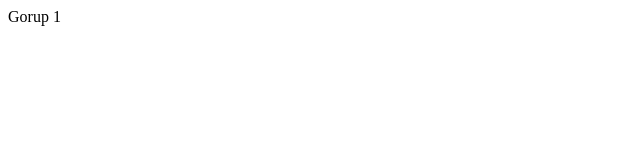
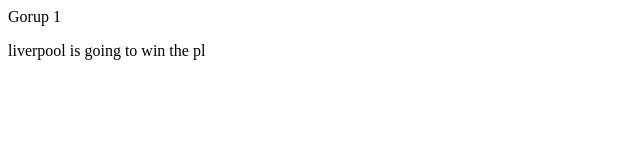
Before and after one commit to EmmanuelGyan/project2, a plain HTML site: page index.html in a window 1280 px wide. Shown: the whole page, without its empty margins (0-640 px from the left). Drawn offline with Linux system fonts and the light colour scheme.

Commit message:
added new staetment

```diff
--- a/index.html
+++ b/index.html
@@ -1,5 +1,6 @@
 <html>
 	<body>
 		<p>Gorup 1</p>
+                <p> liverpool is  going to win the pl</p>
 	</body>
 </html>
```
